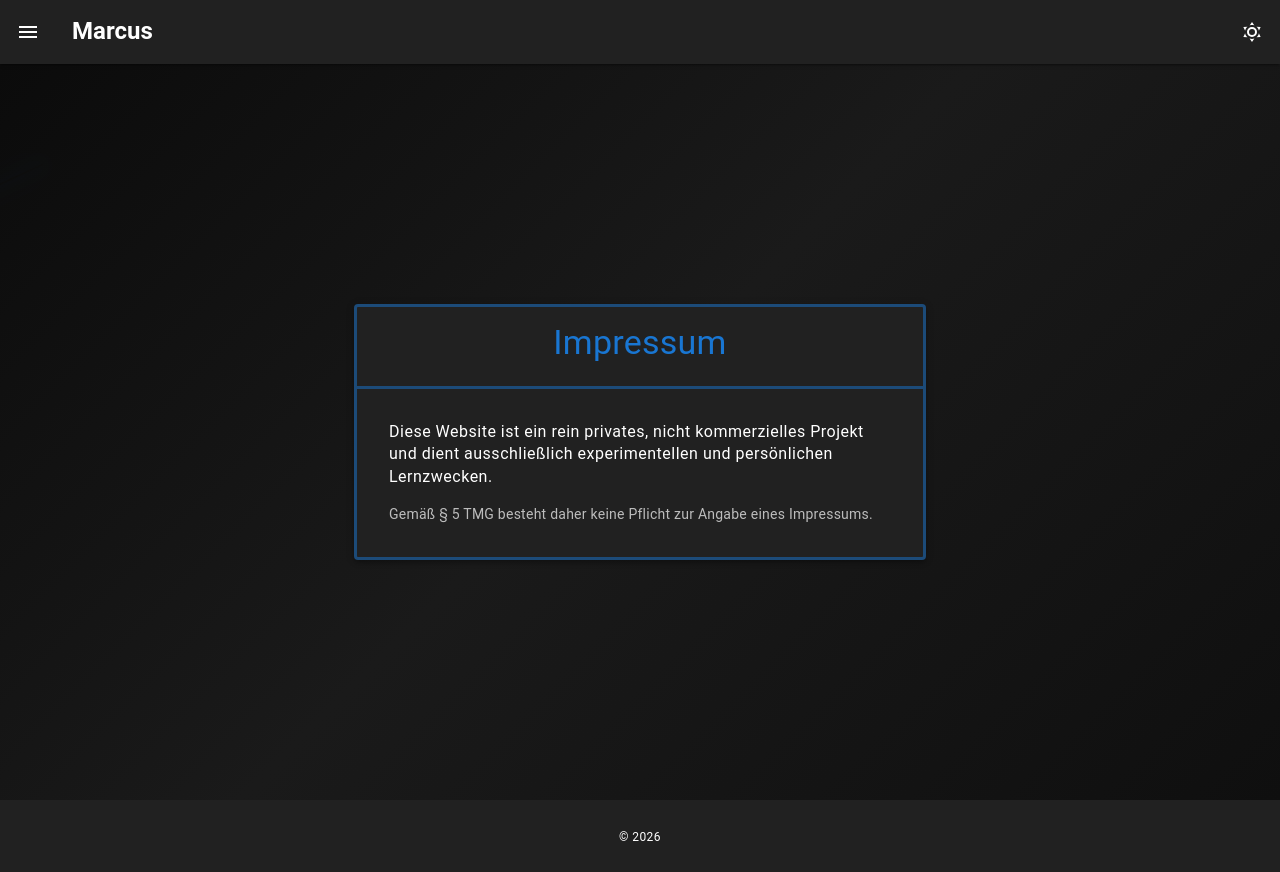
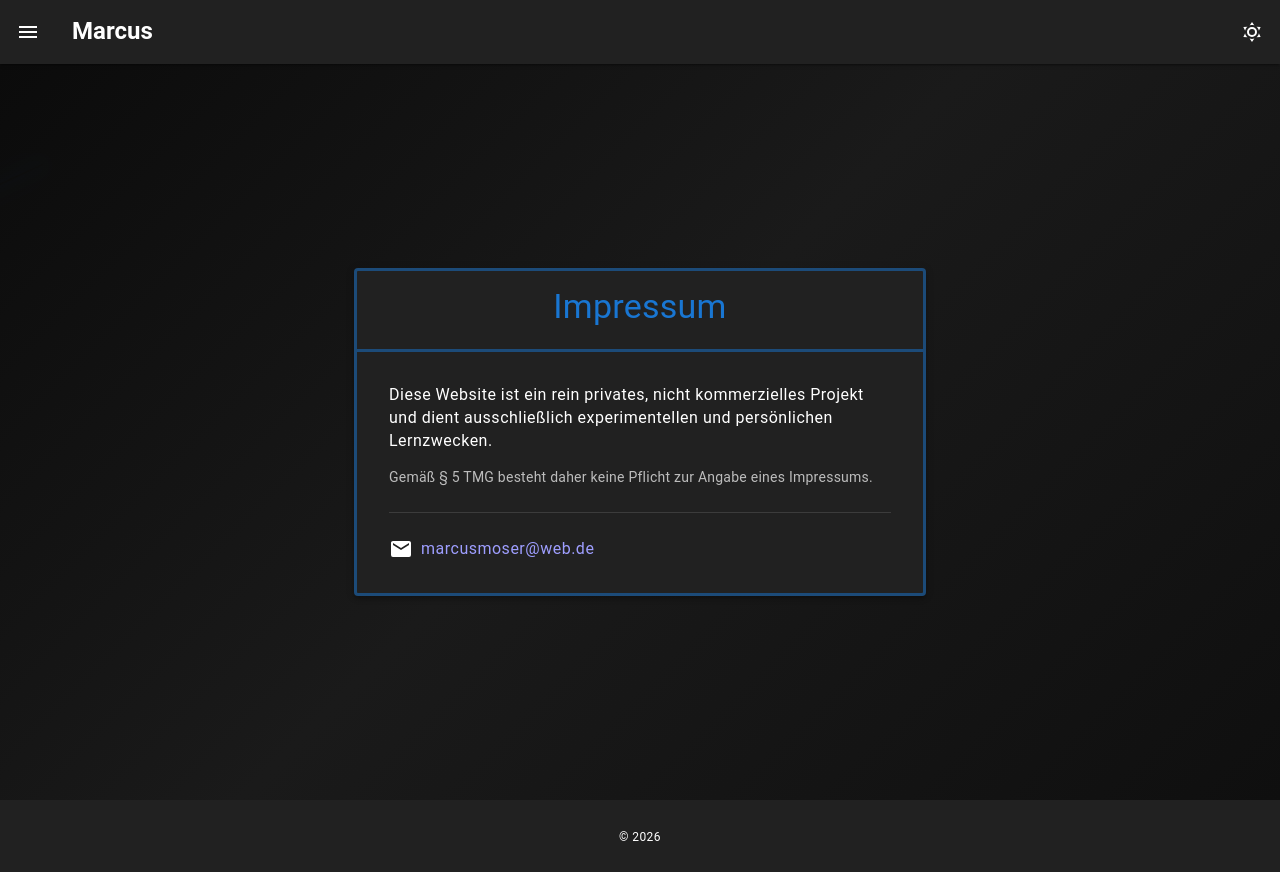
Before and after one commit to Mac80Mo/PortfolioV2, a Vue app: page /impressum in a window 1280 px wide. Built offline with nearby package versions, Linux system fonts and the light colour scheme.

Commit message:
Add email contact section to Impressum page

```diff
--- a/src/plugins/icons.ts
+++ b/src/plugins/icons.ts
@@ -10,6 +10,7 @@ import {
   mdiWeatherNight,
   mdiMagnify,
   mdiInformationOutline,
+  mdiEmail,
   mdiLanguagePython,
   mdiLanguageJavascript,
   mdiLanguageTypescript,
@@ -79,6 +80,7 @@ export const icons = {
   databaseSearch: mdiDatabaseSearch,
   certificate: mdiCertificate,
   school: mdiSchool,
+  email: mdiEmail,
   weatherSunny: mdiWeatherSunny,
   weatherNight: mdiWeatherNight,
   magnify: mdiMagnify,
--- a/src/views/Impressum.vue
+++ b/src/views/Impressum.vue
@@ -14,9 +14,20 @@
                 ausschließlich experimentellen und persönlichen Lernzwecken.
               </p>
 
-              <p class="text-body-2 text-medium-emphasis">
+              <p class="text-body-2 text-medium-emphasis mb-6">
                 Gemäß § 5 TMG besteht daher keine Pflicht zur Angabe eines Impressums.
               </p>
+
+              <v-divider class="my-6"></v-divider>
+
+              <div class="contact-section">
+                <div class="d-flex align-center">
+                  <v-icon class="mr-2" :icon="mdiEmail"></v-icon>
+                  <a :href="mailtoLink" class="text-decoration-none">
+                    {{ emailAddress }}
+                  </a>
+                </div>
+              </div>
             </v-card-text>
           </v-card>
         </v-col>
@@ -26,6 +37,25 @@
 </template>
 
 <script setup lang="ts">
+import { computed } from 'vue'
+import { mdiEmail } from '@mdi/js'
+
+// Mehrfach-Verschleierung:
+const decryptEmail = (): string => {
+
+  const encodedUser = 'bWFyY3VzbW9zZXI='
+  const user = atob(encodedUser)
+
+  const domainParts = ['w', 'e', 'b']
+  const domain = domainParts.join('')
+
+  const tld = String.fromCharCode(100, 101)
+
+  return `${user}@${domain}.${tld}`
+}
+
+const emailAddress = computed(() => decryptEmail())
+const mailtoLink = computed(() => `mailto:${emailAddress.value}`)
 </script>
 
 <style scoped>
```
